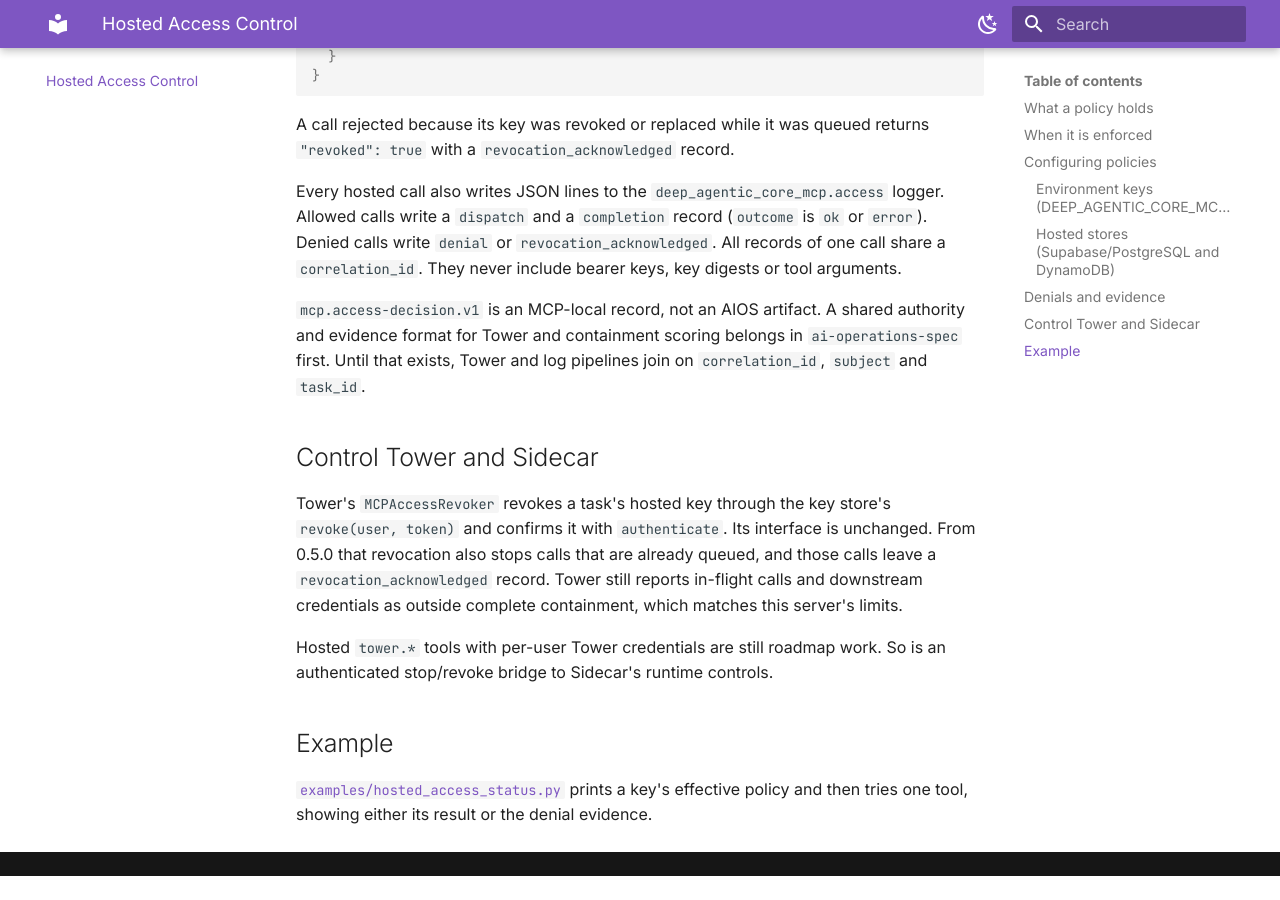
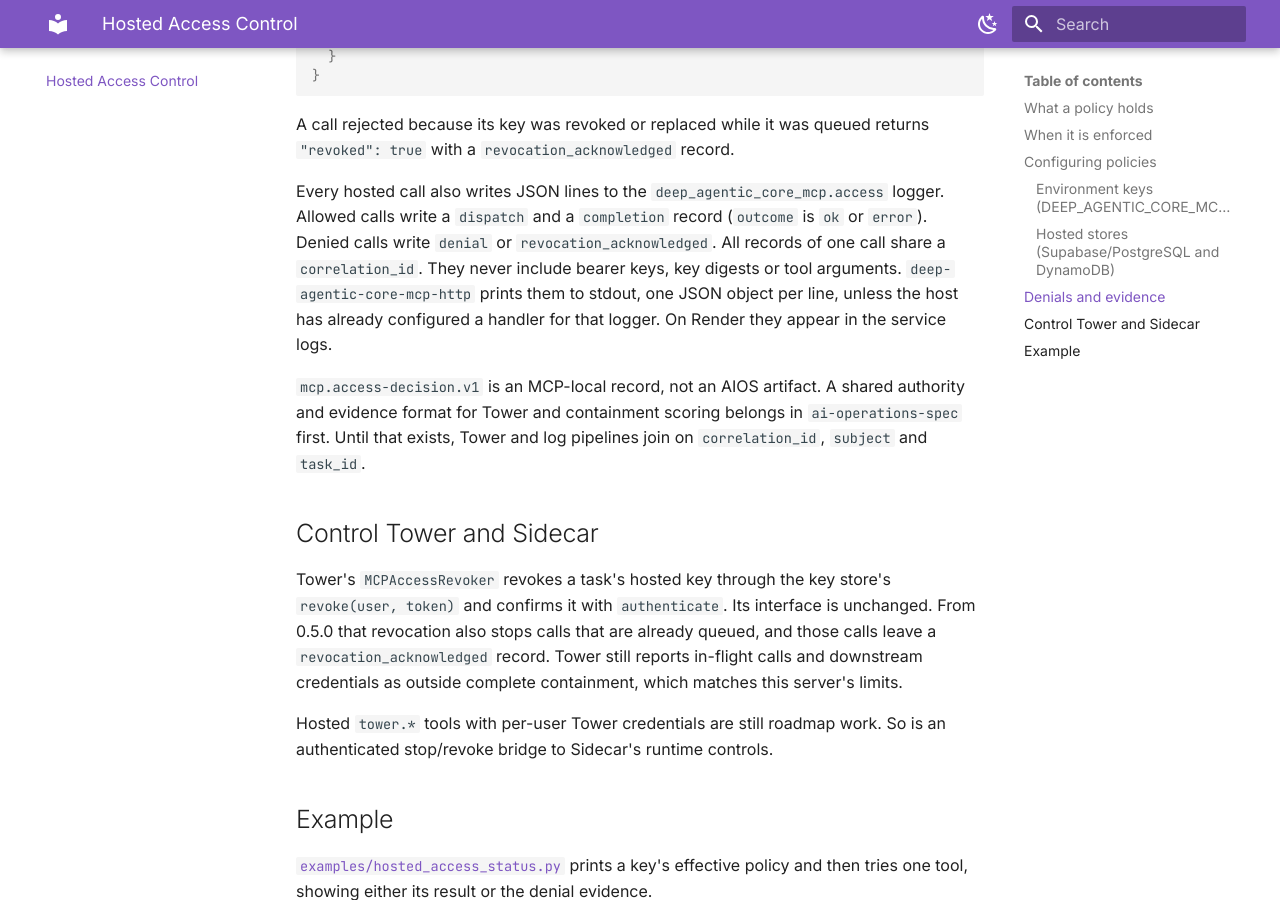
Before and after one commit to DeepAgentLabs/mcp-server, an MkDocs documentation site: the page built from docs/access-control.md, in a window 1280 px wide and 900 px high, scrolled down 3012 px. Built offline with MkDocs 1.6.1 and Material for MkDocs 9.7.7, drawn with Linux system fonts in a browser that asks for light colours; before the commit the page ends 3888 px from its top, so only the background shows below that.

Commit message:
docs(access): say where hosted access evidence is written

```diff
--- a/docs/access-control.md
+++ b/docs/access-control.md
@@ -137,7 +137,9 @@ Every hosted call also writes JSON lines to the `deep_agentic_core_mcp.access`
 logger. Allowed calls write a `dispatch` and a `completion` record (`outcome`
 is `ok` or `error`). Denied calls write `denial` or `revocation_acknowledged`.
 All records of one call share a `correlation_id`. They never include bearer
-keys, key digests or tool arguments.
+keys, key digests or tool arguments. `deep-agentic-core-mcp-http` prints them to
+stdout, one JSON object per line, unless the host has already configured a
+handler for that logger. On Render they appear in the service logs.
 
 `mcp.access-decision.v1` is an MCP-local record, not an AIOS artifact. A shared
 authority and evidence format for Tower and containment scoring belongs in
```
